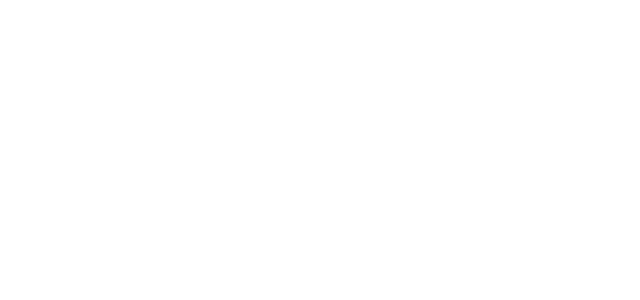
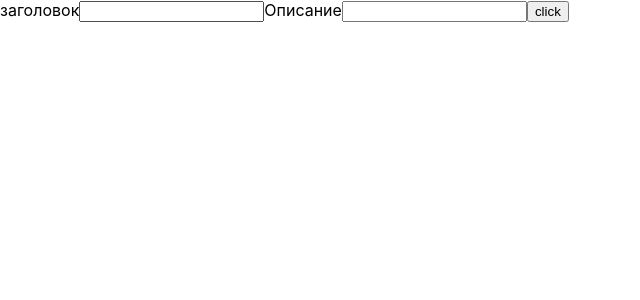
Before and after one commit to Sanjybek/course-react-home-work, a React (Create React App) app: page / in a window 1280 px wide. Shown: the top 300 px of the page, without its empty margins (0-640 px from the left). Built offline with nearby package versions, Linux system fonts and the light colour scheme.

Commit message:
home worke 5

```diff
--- a/src/App.jsx
+++ b/src/App.jsx
@@ -1,9 +1,11 @@
 import './App.css';
+import TodoList from './Components/TodoList/TodoList';
 
 
 function App() {
   return (
    <>
+      <TodoList/>
    </>
   );
 }
--- /dev/null
+++ b/src/Components/TodoList/TodoList.jsx
@@ -0,0 +1,74 @@
+import { useState } from "react"
+
+function TodoList () {
+    const [title, setTitle] = useState('')
+    const [desc, setDesc] = useState('')
+    const [arr, setArr] = useState([])
+    const [item, setItem] = useState(null)
+    const addTitle = () => {
+       if(title.trim() !== '' && desc.trim() !== '') {
+            if (item !== null) {
+                setArr((prevArr) =>
+                prevArr.map((i) =>
+                    i.id === item ? { ...i, title, desc } : i
+                )
+                )
+                setItem(null);
+            } else {
+                setArr((prevArr) => [
+                  ...prevArr,
+                  {
+                    title: title,
+                    desc: desc,
+                    id: prevArr.length + 1,
+                  },
+                ]);
+                setTitle('');
+                setDesc('');
+              }
+       }
+    }
+
+    const delet = (id) => {
+        setArr((prevArr) => prevArr.filter((i) => i.id !== id));
+    }
+    const startEditing = (id) => {
+        setItem(id);
+        const itemToEdit = arr.find((i) => i.id === id);
+        if (itemToEdit) {
+          setTitle(itemToEdit.title);
+          setDesc(itemToEdit.desc);
+        }
+      };
+
+
+
+    return (
+        <>
+          <label>
+            <span>заголовок</span>
+            <input  onChange={(e) => setTitle(e.target.value )} type="text" />
+          </label>
+          <label>
+            <span>Описание</span>
+            <input  onChange={(e) => setDesc(e.target.value)} type="text" />
+          </label>
+          <button onClick={addTitle}>click</button>
+          <ul>
+            {arr.map(({title,desc, id}) => {
+                return (
+                    <li key={id}>
+                        <h1>{title}</h1>
+                        <p>{desc}</p>
+                        <button onClick={() => delet(id)}>delet</button>
+                        <button onClick={() => startEditing(id)}>Редактировать</button>
+                    </li>
+                )
+
+            })}
+          </ul>
+        </>
+
+    )
+}
+export default TodoList
```
